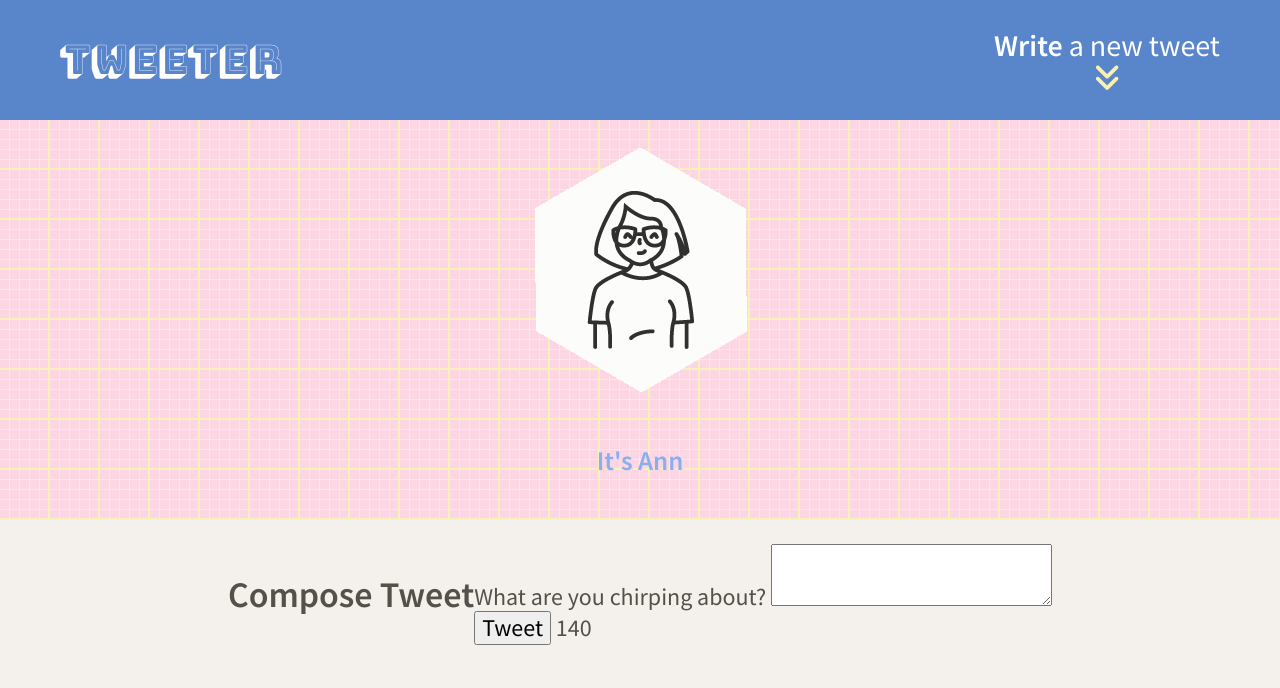
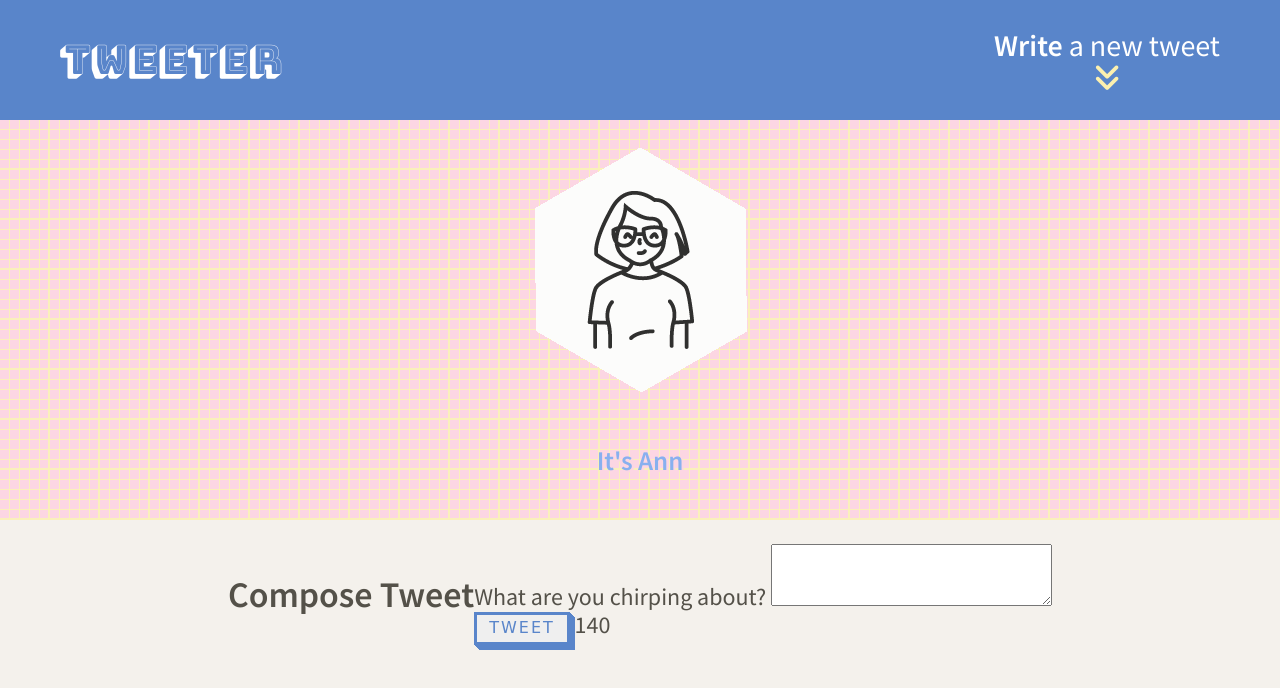
Before and after one commit to thaian161/tweeter, a website: page public/index.html in a window 1280 px wide. Drawn offline with nearby package versions, Linux system fonts and the light colour scheme; a web font is replaced by a local one.

Commit message:
style the TWEET button

```diff
--- a/public/index.html
+++ b/public/index.html
@@ -78,7 +78,9 @@
           <label for="tweet-text">What are you chirping about?</label>
           <textarea name="text" id="tweet-text"></textarea>
           <div>
-            <button type="submit">Tweet</button>
+            <button class="tweet-button" role="button" type="submit">
+              Tweet
+            </button>
             <output name="counter" class="counter" for="tweet-text">140</output>
           </div>
         </form>
--- a/public/styles/new-tweet.css
+++ b/public/styles/new-tweet.css
@@ -6,7 +6,7 @@
           <label for="tweet-text">What are you chirping about?</label>
           <textarea name="text" id="tweet-text"></textarea>
           <div>
-            <button type="submit">Tweet</button>
+            <button class="tweet-button" type="submit">Tweet</button>
             <output name="counter" class="counter" for="tweet-text">140</output>
           </div>
         </form>
@@ -19,3 +19,32 @@ section.new-tweet {
   align-items: center;
   justify-content: center;
 }
+
+/* ---TWEET BUTTON STYLING--- */
+.tweet-button {
+  font-family: 'Bungee Inline', cursive;
+  font-size: 16px;
+  letter-spacing: 2px;
+  text-decoration: none;
+  text-transform: uppercase;
+  color: #5985ca;
+  cursor: pointer;
+  border: 3px solid;
+  padding: 0.25em 0.5em;
+  box-shadow: 1px 1px 0px 0px, 2px 2px 0px 0px, 3px 3px 0px 0px, 4px 4px 0px 0px,
+    5px 5px 0px 0px;
+  position: relative;
+  user-select: none;
+  -webkit-user-select: none;
+  touch-action: manipulation;
+}
+.tweet-button:active {
+  box-shadow: 0px 0px 0px 0px;
+  top: 5px;
+  left: 5px;
+}
+@media (min-width: 768px) {
+  .tweet-button {
+    padding: 0.25em 0.75em;
+  }
+}
```
